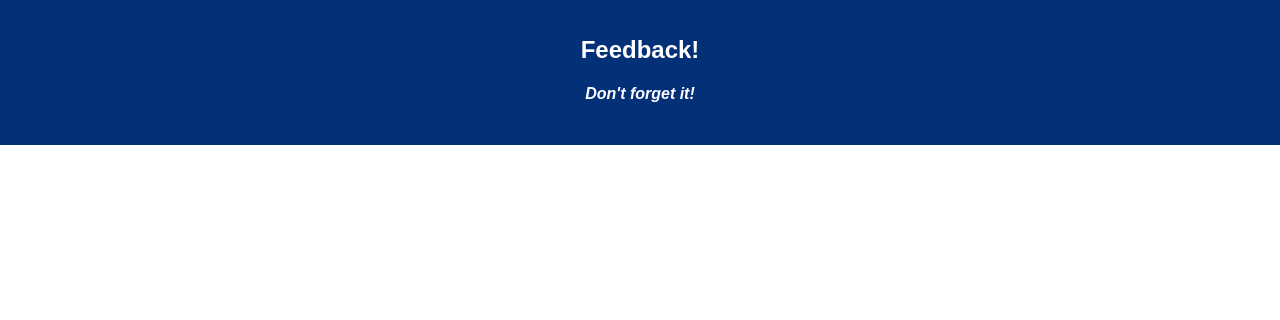
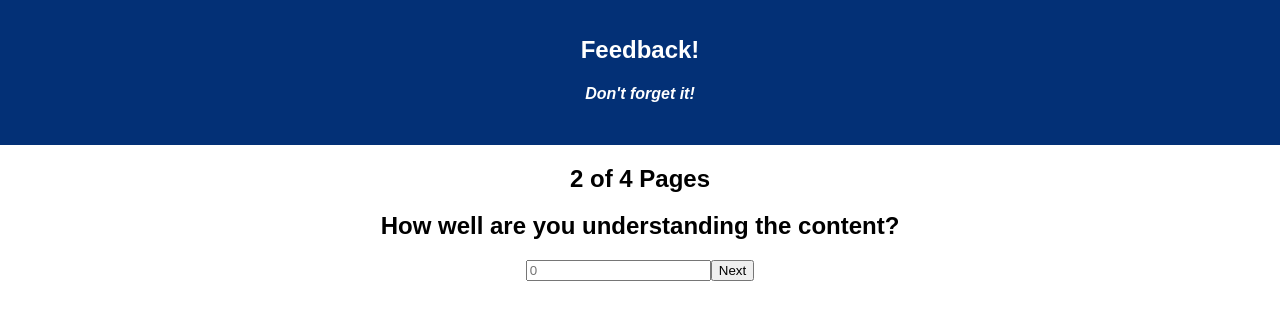
Before and after one commit to ryanmundy/weekend-challenge-5-feedback, a React (Create React App) app: page /#/2 in a window 1280 px wide. Shown: the top 320 px of the page. Built offline with nearby package versions, Linux system fonts and the light colour scheme.

Commit message:
adds step 2

```diff
--- a/src/components/App/App.js
+++ b/src/components/App/App.js
@@ -4,6 +4,7 @@ import './App.css';
 import { HashRouter as Router, Route } from "react-router-dom";
 import { connect } from 'react-redux';
 import StepOne from '../StepOne/StepOne';
+import StepTwo from '../StepTwo/StepTwo';
 
 class App extends Component {
   render() {
@@ -15,6 +16,7 @@ class App extends Component {
           <h4><i>Don't forget it!</i></h4>
         </header>
           <Route path="/" exact component={StepOne} />
+          <Route path="/2" exact component={StepTwo} />
         <br/>
 
       </div>
--- a/src/components/StepOne/StepOne.js
+++ b/src/components/StepOne/StepOne.js
@@ -16,12 +16,13 @@ class StepOne extends Component {
 
     handleClick = () => {
         this.props.dispatch({ type: "ADD_FEELING", payload: this.state })
-        // this.props.history.push('/2');
+        this.props.history.push('/2');
     }
 
     render() {
         return (
             <div>
+                <h2>1 of 4 Pages</h2>
                 <h2>How are you feeling today?</h2>
                 <input type="number" placeholder="0" onChange={this.handleFeelingChange}></input>
                 <button onClick={this.handleClick}>Next</button>
--- a/src/components/StepTwo/StepTwo.js
+++ b/src/components/StepTwo/StepTwo.js
@@ -0,0 +1,35 @@
+import React, { Component } from 'react';
+import axios from 'axios';
+import { connect } from 'react-redux';
+
+class StepTwo extends Component {
+    state = {
+        understanding: 0
+    }
+
+    handleUnderstandingChange = (event) => {
+        console.log('in feelingChange');
+        this.setState({
+            understanding: event.target.value
+        });
+    }
+
+    handleClick = () => {
+        this.props.dispatch({ type: "ADD_UNDERSTANDING", payload: this.state })
+        // this.props.history.push('/2');
+    }
+
+    render() {
+        return (
+            <div>
+                <h2>2 of 4 Pages</h2>
+                <h2>How well are you understanding the content?</h2>
+                <input type="number" placeholder="0" onChange={this.handleUnderstandingChange}></input>
+                <button onClick={this.handleClick}>Next</button>
+            </div>
+
+        );
+    }
+}
+
+export default connect()(StepTwo);
--- a/src/index.js
+++ b/src/index.js
@@ -17,8 +17,12 @@ const stepOneReducer = (state = {}, action) => {
 }
 
 const stepTwoReducer = (state = {}, action) => {
-
-    return state
+    switch (action.type) {
+        case 'ADD_UNDERSTANDING':
+            return action.payload;
+        default:
+            return state;
+    }
 }
 
 const stepThreeReducer = (state = {}, action) => {
```
